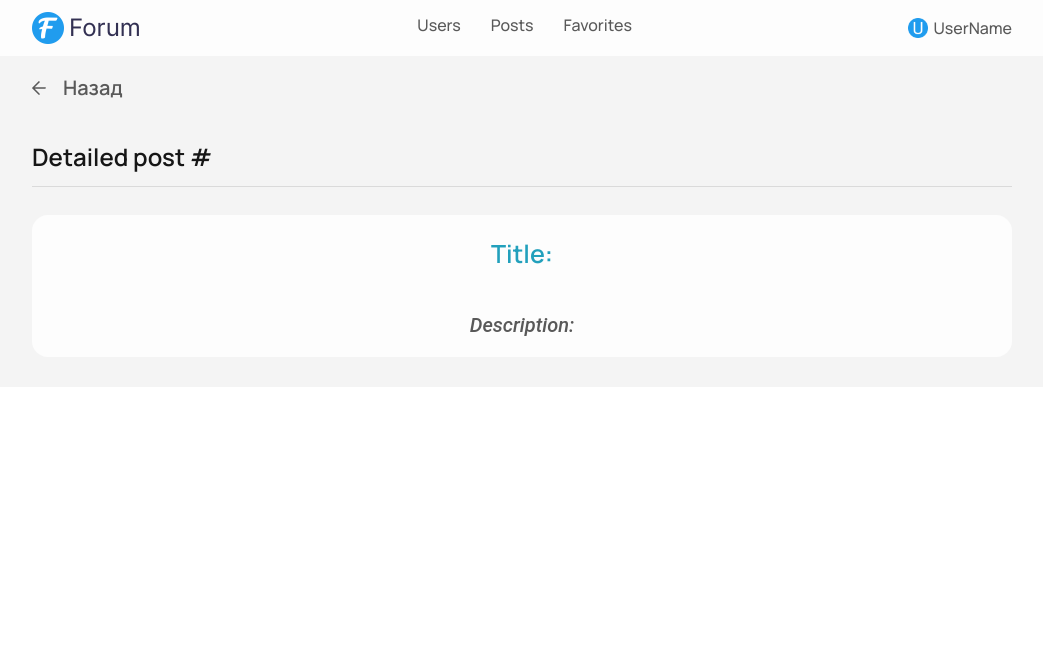
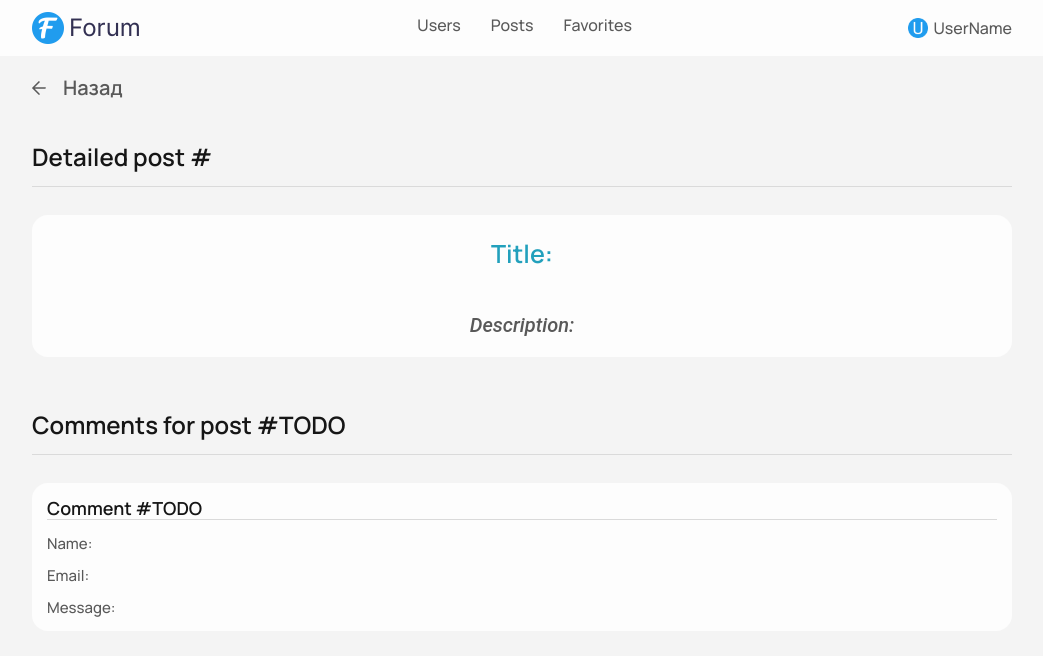
Before and after one commit to maybe-skiFF/forum-task, a React (Vite) app: page /posts/post/1 in a window 1280 px wide. Shown: the top 656 px of the page, without its empty margins (118-1161 px from the left). Built offline with nearby package versions, Linux system fonts and the light colour scheme; no server answers.

Commit message:
feat: add basic markup for comments

```diff
--- /dev/null
+++ b/src/components/CommentItem/CommentItem.module.css
@@ -0,0 +1,25 @@
+.detailedPostContent {
+  display: flex;
+  flex-direction: column;
+  row-gap: 15px;
+  background-color: var(--color-6);
+  border-radius: 16px;
+
+  margin-bottom: 30px;
+  padding: 15px;
+}
+
+.commentItemTitle {
+  font-family: var(--font-family);
+  font-weight: 600;
+  font-size: 18px;
+  color: var(--color-1);
+  border-bottom: 1px solid var(--color-4);
+}
+
+.commentItemDescr {
+  font-family: var(--font-family);
+  font-weight: 500;
+  font-size: 15px;
+  color: var(--color-2);
+}
--- /dev/null
+++ b/src/components/CommentItem/CommentItem.tsx
@@ -0,0 +1,14 @@
+import styles from './CommentItem.module.css';
+
+const CommentItem = () => {
+  return (
+    <div className={styles.detailedPostContent}>
+      <span className={styles.commentItemTitle}>Comment #TODO</span>
+      <span className={styles.commentItemDescr}>Name:</span>
+      <span className={styles.commentItemDescr}>Email:</span>
+      <span className={styles.commentItemDescr}>Message:</span>
+    </div>
+  );
+};
+
+export { CommentItem };
--- /dev/null
+++ b/src/components/CommentList/CommentList.module.css
@@ -0,0 +1,19 @@
+.commentListContainer {
+  display: flex;
+  flex-direction: column;
+  max-width: 1440px;
+  padding: 0 150px;
+
+  background-color: var(--color-5);
+}
+
+.title {
+  font-family: var(--font-family);
+  font-weight: 600;
+  font-size: 24px;
+  color: var(--color-1);
+
+  padding-bottom: 15px;
+  margin-bottom: 28px;
+  border-bottom: 1px solid var(--color-4);
+}
--- /dev/null
+++ b/src/components/CommentList/CommentList.tsx
@@ -0,0 +1,13 @@
+import { CommentItem } from '../CommentItem/CommentItem';
+import styles from './CommentList.module.css';
+
+const CommentList = () => {
+  return (
+    <div className={styles.commentListContainer}>
+      <p className={styles.title}>Comments for post #TODO</p>
+      <CommentItem />
+    </div>
+  );
+};
+
+export { CommentList };
--- a/src/pages/DetailedPostPage/DetailedPostPage.tsx
+++ b/src/pages/DetailedPostPage/DetailedPostPage.tsx
@@ -4,6 +4,7 @@ import { Header } from '../../components/Header/Header';
 import { useEffect, useState } from 'react';
 import { getPostById } from '../../services/api';
 import { IPost } from '../../interfaces';
+import { CommentList } from '../../components/CommentList/CommentList';
 
 const DetailedPostPage = () => {
   const { key } = useParams();
@@ -19,6 +20,7 @@ const DetailedPostPage = () => {
     <>
       <Header />
       <DetailedPostItem postData={postData} />
+      <CommentList />
     </>
   );
 };
```
